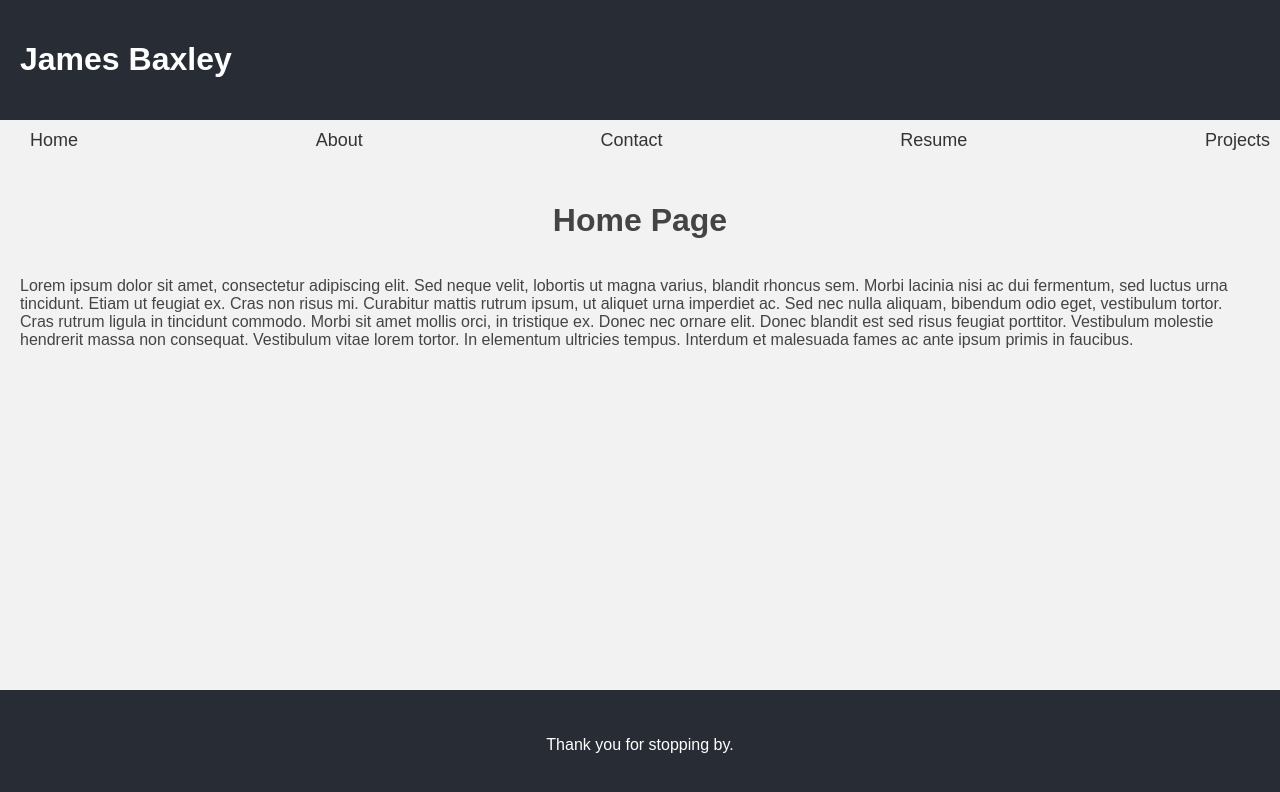
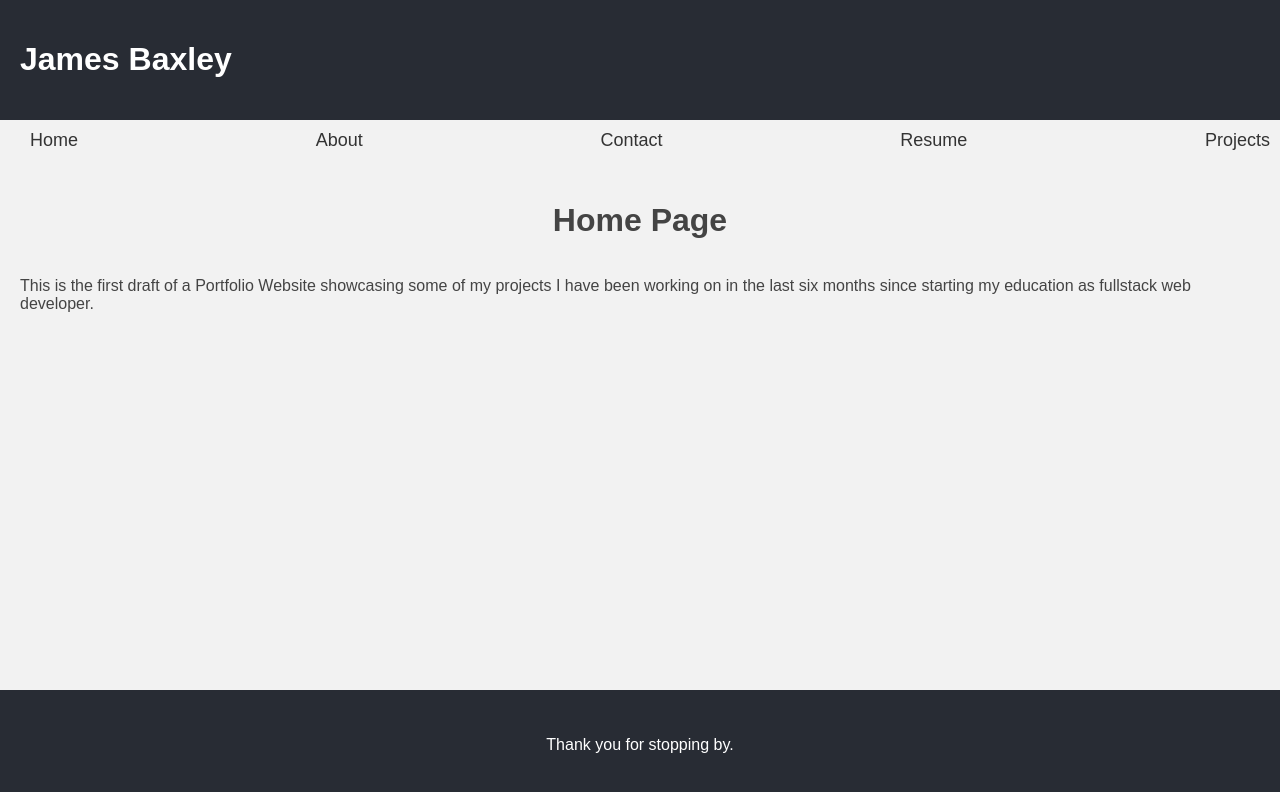
Before and after one commit to Kaneknah/ch20_baxley_portfolio_2, a React (Create React App) app in the folder my-app/: page / in a window 1280 px wide. Shown: the top 792 px of the page. Built offline with nearby package versions, Linux system fonts and the light colour scheme.

Commit message:
minor changes

```diff
--- a/my-app/src/components/Home.js
+++ b/my-app/src/components/Home.js
@@ -5,16 +5,7 @@ export default function Home() {
 		<div className="Home">
 			<h1>Home Page</h1>
 			<p>
-				Lorem ipsum dolor sit amet, consectetur adipiscing elit. Sed neque
-				velit, lobortis ut magna varius, blandit rhoncus sem. Morbi lacinia nisi
-				ac dui fermentum, sed luctus urna tincidunt. Etiam ut feugiat ex. Cras
-				non risus mi. Curabitur mattis rutrum ipsum, ut aliquet urna imperdiet
-				ac. Sed nec nulla aliquam, bibendum odio eget, vestibulum tortor. Cras
-				rutrum ligula in tincidunt commodo. Morbi sit amet mollis orci, in
-				tristique ex. Donec nec ornare elit. Donec blandit est sed risus feugiat
-				porttitor. Vestibulum molestie hendrerit massa non consequat. Vestibulum
-				vitae lorem tortor. In elementum ultricies tempus. Interdum et malesuada
-				fames ac ante ipsum primis in faucibus.
+				This is the first draft of a Portfolio Website showcasing some of my projects I have been working on in the last six months since starting my education as fullstack web developer.
 			</p>
 		</div>
 	);
--- a/my-app/src/components/Projects.js
+++ b/my-app/src/components/Projects.js
@@ -28,8 +28,8 @@ function Projects() {
 						that utilized day.js and jQuery to provide specific aspects to the
 						Java script to make the page interactive.
 					</p>
-					<a href="https://github.com/Kaneknah/ch5_baxley_calendar"
-						GitHub Link>
+					<a href="https://github.com/Kaneknah/ch5_baxley_calendar">
+						GitHub Link
 					</a>
 				</Col>
 				<Col>
```
Also changed, not shown: my-app/public/assets/img/screenshot.jpg (added), 1 other file (tests, documents, lock files or other folders).
